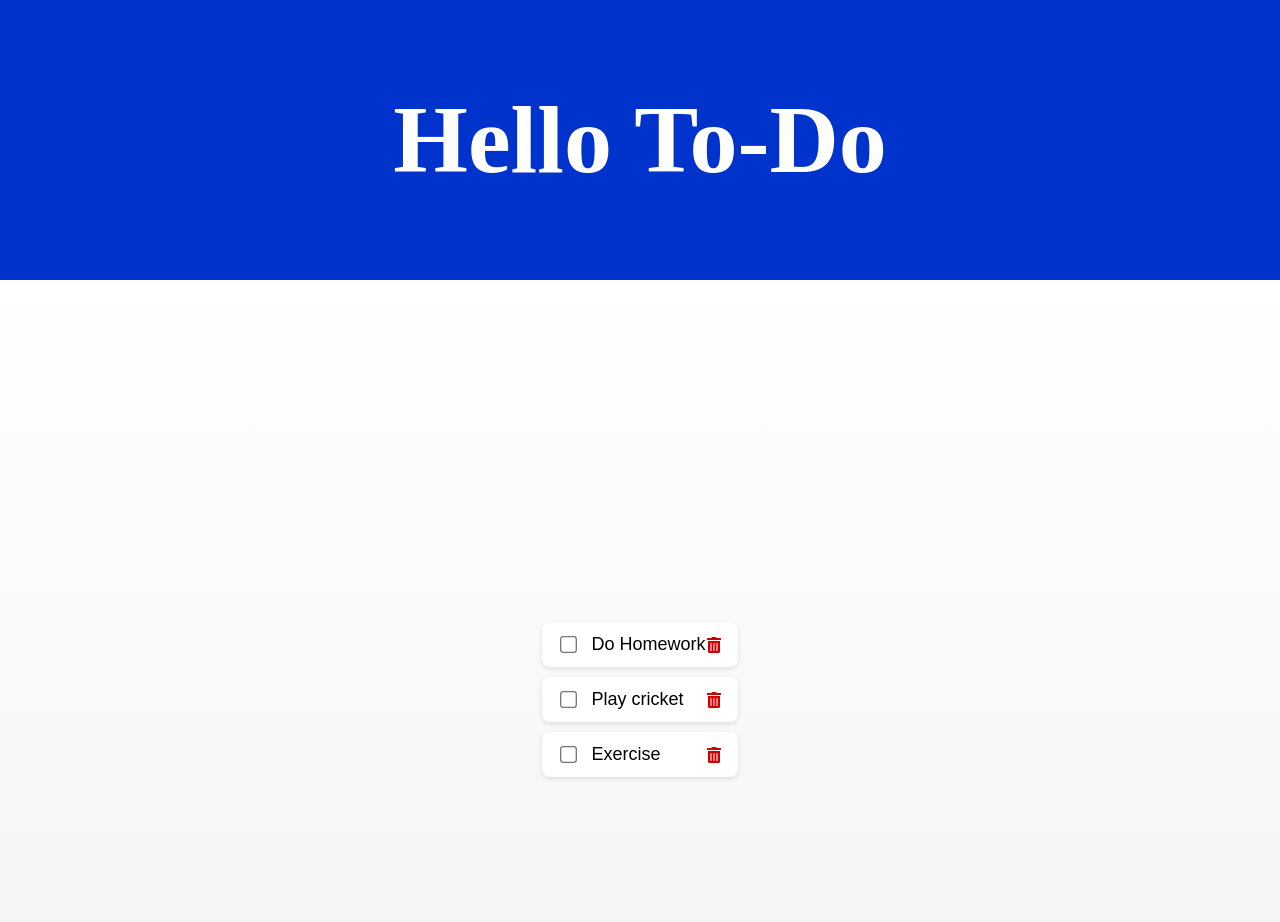
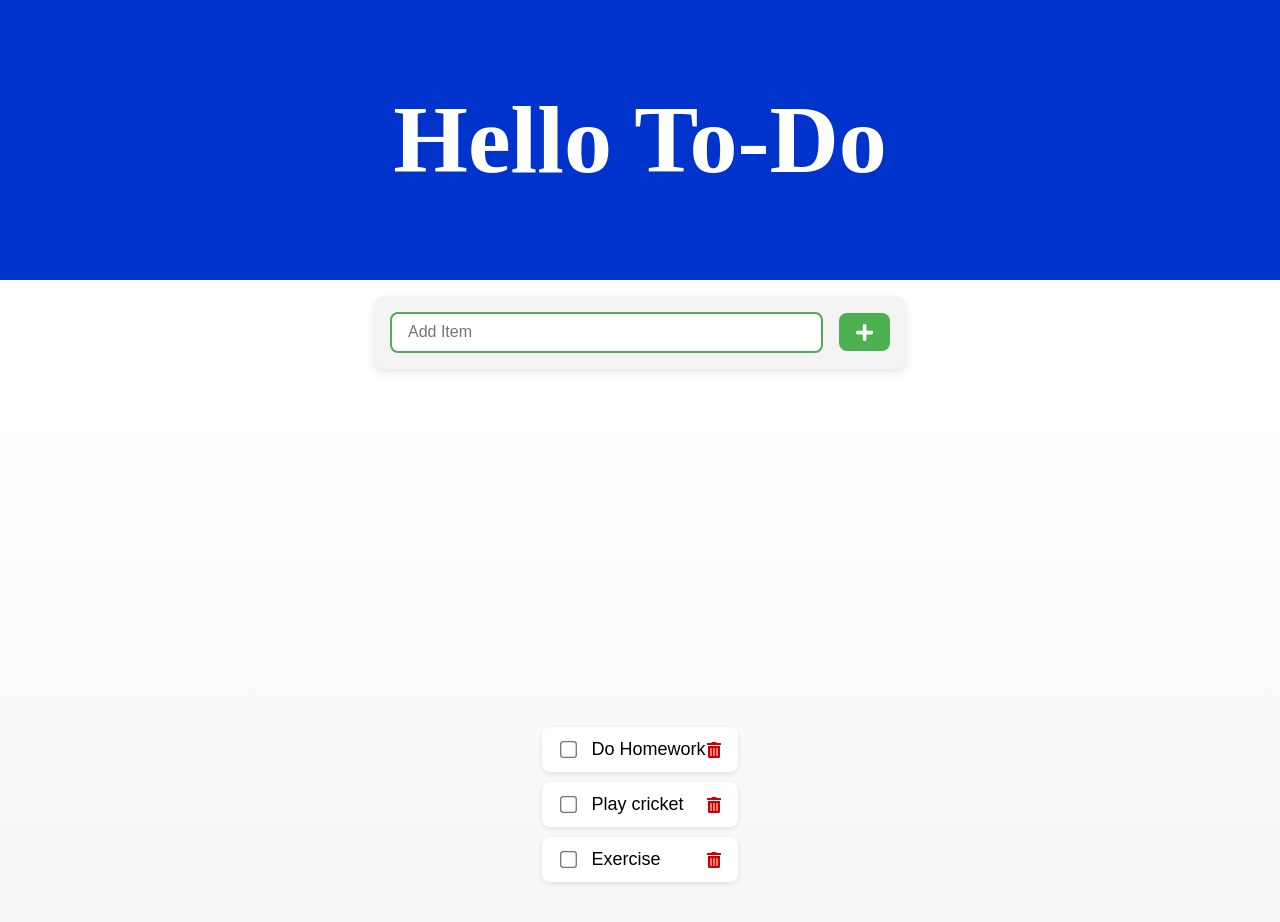
Before and after one commit to ShreeVarshana/react, a React (Create React App) app: page / in a window 1280 px wide. Shown: the top 922 px of the page. Built offline with nearby package versions, Linux system fonts and the light colour scheme.

Commit message:
third commit

```diff
--- /dev/null
+++ b/src/Additem.css
@@ -0,0 +1,53 @@
+.addForm {
+    display: flex;
+    align-items: center;
+    justify-content: center;
+    gap: 1rem;
+    padding: 1rem;
+    background-color: #f4f4f4;
+    border-radius: 10px;
+    box-shadow: 0 4px 10px rgba(0, 0, 0, 0.1);
+    margin: 1rem auto;
+    max-width: 500px;
+}
+
+.addForm label {
+    font-size: 1rem;
+    font-weight: bold;
+    color: #333;
+}
+
+.addForm input {
+    flex: 1;
+    padding: 0.6rem 1rem;
+    font-size: 1rem;
+    border: 2px solid #ccc;
+    border-radius: 8px;
+    outline: none;
+    transition: border-color 0.3s ease;
+}
+
+.addForm input:focus {
+    border-color: #4caf50;
+}
+
+.addForm button {
+    background-color: #4caf50;
+    color: white;
+    border: none;
+    padding: 0.6rem 1rem;
+    border-radius: 8px;
+    cursor: pointer;
+    display: flex;
+    align-items: center;
+    justify-content: center;
+    transition: background-color 0.3s ease;
+}
+
+.addForm button:hover {
+    background-color: #45a049;
+}
+
+.addForm button svg {
+    font-size: 1.2rem;
+}
--- /dev/null
+++ b/src/Additem.js
@@ -0,0 +1,30 @@
+import React from 'react'
+import { FaPlus } from 'react-icons/fa'
+import './Additem.css';
+
+const Additem = ({ newItem, handleSubmit, setnewItem }) => {
+    return (
+        <form className='addForm' onSubmit={handleSubmit}>
+
+            <input
+                type="text"
+                autoFocus
+                id="addItem"
+                placeholder='Add Item'
+                required
+                value={newItem}
+                onChange={(e) => setnewItem(e.target.value)}
+            />
+
+            <button
+                type='Submit'
+                aria-label='Add Item'
+            >
+                <FaPlus />
+            </button>
+
+        </form>
+    )
+}
+
+export default Additem
--- a/src/App.js
+++ b/src/App.js
@@ -1,3 +1,4 @@
+import Additem from './Additem';
 import Content from './Content';
 import Footer from './Footer';
 import Header from './Header';
@@ -21,7 +22,27 @@ function App() {
       checked: false,
       content: "Exercise"
     }
-  ])
+  ]);
+
+  const [newItem, setnewItem] = useState('')
+
+  const id = items.length ? items[items.length - 1].id + 1 : 1;
+
+  const addItem = (content) => {
+    const addnewItem = { id, checked: false, content }
+    const listItems = [...items, addnewItem]
+    setitems(listItems)
+    localStorage.setItem("todo_lists", JSON.stringify(listItems))
+
+  }
+
+  const handleSubmit = (e) => {
+    e.preventDefault() //this prevents the form for loading again and again while entering, since the default settings of the form is loading everytime the whole page when something is entered
+    if (!newItem) return;
+    console.log("Submitted")
+    addItem(newItem)
+    setnewItem('')
+  }
 
   const handleDelete = (id) => {
     const listitems = items.filter((item) => item.id !== id)
@@ -40,11 +61,19 @@ function App() {
   return (
     <div>
       <Header value="Hello To-Do" />
+
+      <Additem
+        newItem={newItem}
+        setnewItem={setnewItem}
+        handleSubmit={handleSubmit}
+      />
+
       <Content
         items={items}
         handlecheck={handlecheck}
         handleDelete={handleDelete}
       />
+
       <Footer length={len} />
     </div>
 
--- a/src/ItemsList.js
+++ b/src/ItemsList.js
@@ -7,6 +7,7 @@ const ItemsList = ({ items, handleDelete, handlecheck }) => {
             {items.map((item) => (
                 <LineItems
                     item={item}
+                    key={item.id}
                     handleDelete={handleDelete}
                     handlecheck={handlecheck}
                 />
--- a/src/LineItems.js
+++ b/src/LineItems.js
@@ -16,6 +16,7 @@ const LineItems = ({ item, handleDelete, handlecheck }) => {
             <FaTrashAlt
                 role="button"
                 tabIndex="0"
+                aria-label={`Delete ${item.item}`}
                 onClick={() => { handleDelete(item.id) }}
             />
         </li>
```
